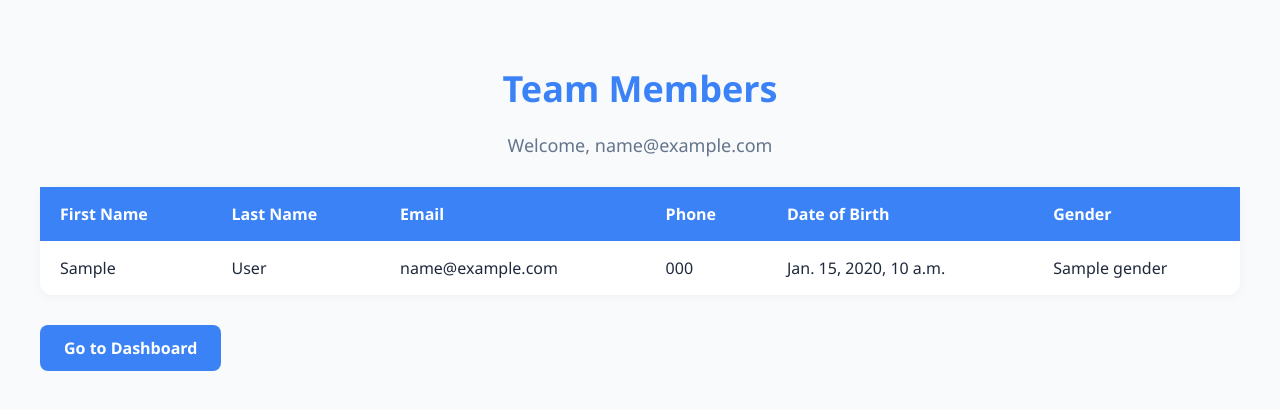
After one commit to JacobPlummer02/group04-database-systems-project-S2025, a Django app: template Running_Application/app/templates/app/my_team.html in a window 1280 px wide. The commit adds this page. Shown: the top 410 px of the page. Run offline with Django 5.2, Linux system fonts and the light colour scheme; the template is opened without the code that fills it: most values are stand-ins (such as "Sample title", 1, 10 or a date in 2020).

Commit message:
Function to see your team when logged in as an athlete

```diff
--- a/Running_Application/app/templates/app/dashboard.html
+++ b/Running_Application/app/templates/app/dashboard.html
@@ -186,7 +186,7 @@
         <p>View your assigned workout plans</p>
       </div>
       <div class="dashboard-item">
-        <a href="#"><i data-lucide="users"></i>My Team</a>
+        <a href="{% url 'my_team' %}"><i data-lucide="users"></i>My Team</a>
         <p>View your team information</p>
       </div>
       {% endif %}
--- /dev/null
+++ b/Running_Application/app/templates/app/my_team.html
@@ -0,0 +1,136 @@
+<!DOCTYPE html>
+<html lang="en">
+<head>
+    <meta charset="UTF-8">
+    <meta name="viewport" content="width=device-width, initial-scale=1.0">
+    <title>My Team</title>
+    <style>
+        :root {
+            --primary: #3b82f6;
+            --primary-hover: #2563eb;
+            --accent: #f43f5e;
+            --bg: #f8fafc;
+            --card-bg: #ffffff;
+            --text-main: #1e293b;
+            --text-sub: #64748b;
+        }
+
+        * {
+            box-sizing: border-box;
+        }
+
+        body {
+            margin: 0;
+            font-family: 'Segoe UI', Tahoma, Geneva, Verdana, sans-serif;
+            background-color: var(--bg);
+            color: var(--text-main);
+            padding: 40px;
+        }
+
+        h1 {
+            text-align: center;
+            font-size: 36px;
+            font-weight: 600;
+            margin-bottom: 20px;
+            color: var(--primary);
+        }
+
+        p {
+            text-align: center;
+            font-size: 18px;
+            color: var(--text-sub);
+        }
+
+        table {
+            width: 100%;
+            border-collapse: collapse;
+            margin-top: 30px;
+            background-color: var(--card-bg);
+            border-radius: 12px;
+            box-shadow: 0 2px 10px rgba(0, 0, 0, 0.04);
+        }
+
+        th, td {
+            padding: 16px 20px;
+            text-align: left;
+            font-size: 16px;
+            color: var(--text-main);
+        }
+
+        th {
+            background-color: var(--primary);
+            color: white;
+            font-weight: 600;
+        }
+
+        tr:nth-child(even) {
+            background-color: #f9fafb;
+        }
+
+        tr:hover {
+            background-color: #f1f5f9;
+        }
+
+        td[colspan="6"] {
+            text-align: center;
+            font-style: italic;
+            color: var(--text-sub);
+        }
+
+
+        .button-link {
+            display: inline-block;
+            padding: 12px 24px;
+            background-color: var(--primary);
+            color: white;
+            text-decoration: none;
+            border-radius: 8px;
+            font-weight: 600;
+            margin-top: 30px;
+            text-align: center;
+            transition: background-color 0.2s ease;
+        }
+
+        .button-link:hover {
+            background-color: var(--primary-hover);
+        }
+    </style>
+</head>
+<body>
+
+    <h1>Team Members</h1>
+    <p>Welcome, {{ user_email }}</p>
+
+    <table>
+        <thead>
+            <tr>
+                <th>First Name</th>
+                <th>Last Name</th>
+                <th>Email</th>
+                <th>Phone</th>
+                <th>Date of Birth</th>
+                <th>Gender</th>
+            </tr>
+        </thead>
+        <tbody>
+            {% for member in team_members %}
+                <tr>
+                    <td>{{ member.first_name }}</td>
+                    <td>{{ member.last_name }}</td>
+                    <td>{{ member.email }}</td>
+                    <td>{{ member.phone }}</td>
+                    <td>{{ member.dob }}</td>
+                    <td>{{ member.gender }}</td>
+                </tr>
+            {% empty %}
+                <tr>
+                    <td colspan="6">No team members found.</td>
+                </tr>
+            {% endfor %}
+        </tbody>
+    </table>
+
+    <a href="{% url 'dashboard' %}" class="button-link">Go to Dashboard</a>
+
+</body>
+</html>
--- a/Running_Application/app/urls.py
+++ b/Running_Application/app/urls.py
@@ -26,4 +26,5 @@ urlpatterns = [
     path('race_results/', views.race_results_view, name='race_results'),
     path('add_race_result/', views.add_race_result_view, name='add_race_result'),
     path('team_management/', views.team_management_view, name='team_management'),
+    path('my_team/', views.my_team_view, name='my_team'),
 ]
```
Also changed, not shown: Running_Application/app/templates/app/race_results.html (+17 -0 lines), Running_Application/app/views.py (+37 -0 lines).
